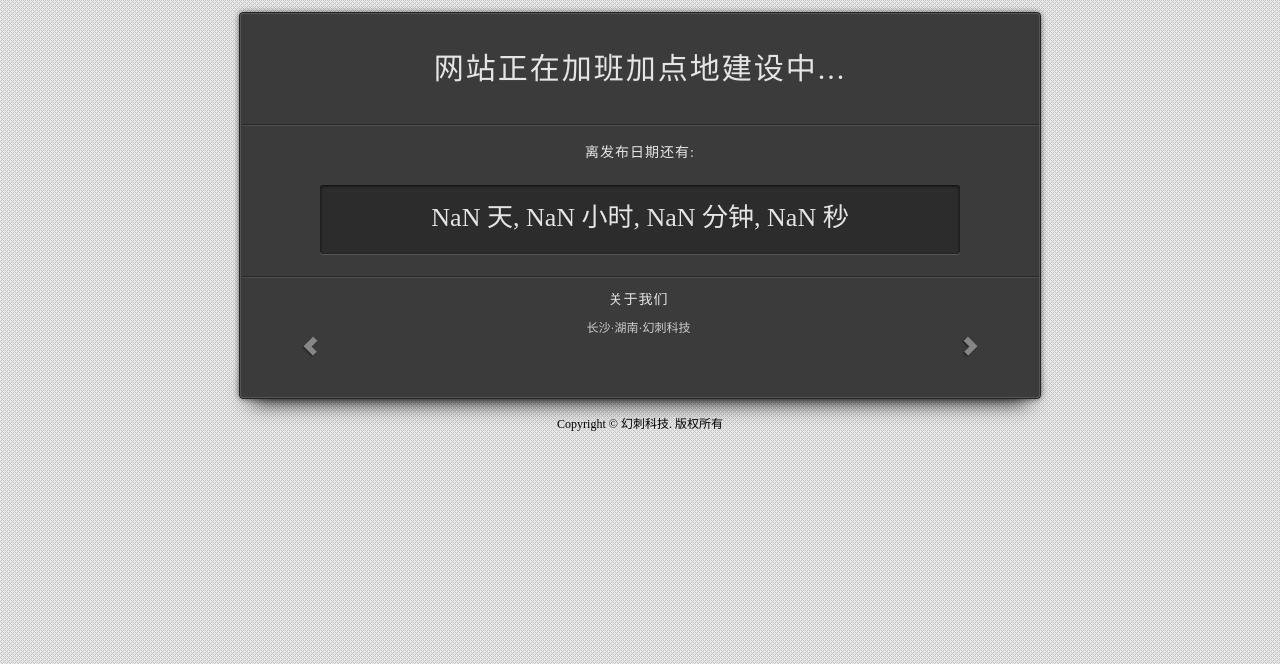
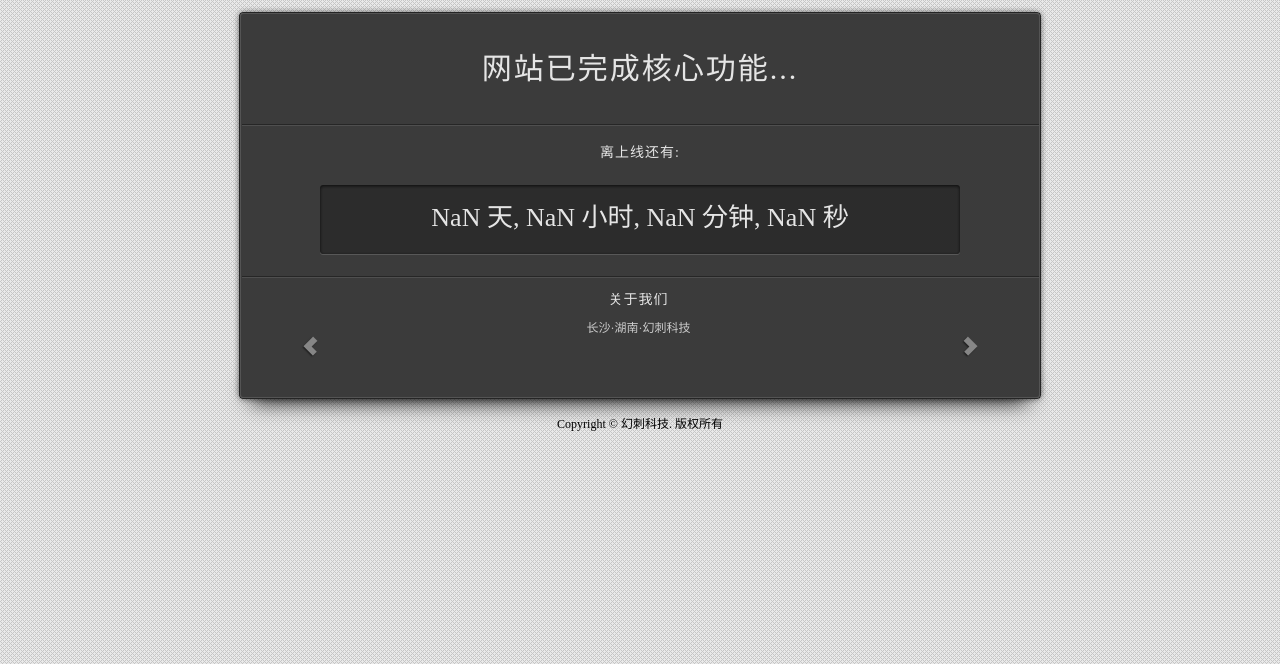
Before and after one commit to adzoner/adzoner.github.com, a plain HTML site: page index.html in a window 1280 px wide. Shown: the part 136-800 px from the top of the page. Drawn offline with Linux system fonts and the light colour scheme.

Commit message:
edit the end time

```diff
--- a/index.html
+++ b/index.html
@@ -13,7 +13,7 @@
 <!-- jquery countdown-->
 <script type="text/javascript">
 $(function () {
-var austDay = new Date("May 15, 2012 00:00:00");
+var austDay = new Date("Jule 15, 2012 00:00:00");
     $('#defaultCountdown').countdown({until: austDay, layout: '{dn} {dl}, {hn} {hl}, {mn} {ml}, {sn} {sl}'});
     $('#year').text(austDay.getFullYear());
     });
@@ -66,11 +66,11 @@ $(function() {
 		 <div id="content">
 
               <div class="text">
-              <h2>网站正在加班加点地建设中...</h2>
+              <h2>网站已完成核心功能...</h2>
               </div><!--end text-->
 
               <div class="counter">
-              <h3>离发布日期还有:</h3>
+              <h3>离上线还有:</h3>
               <div id="defaultCountdown"></div>
 
          </div><!--end counter-->
```
